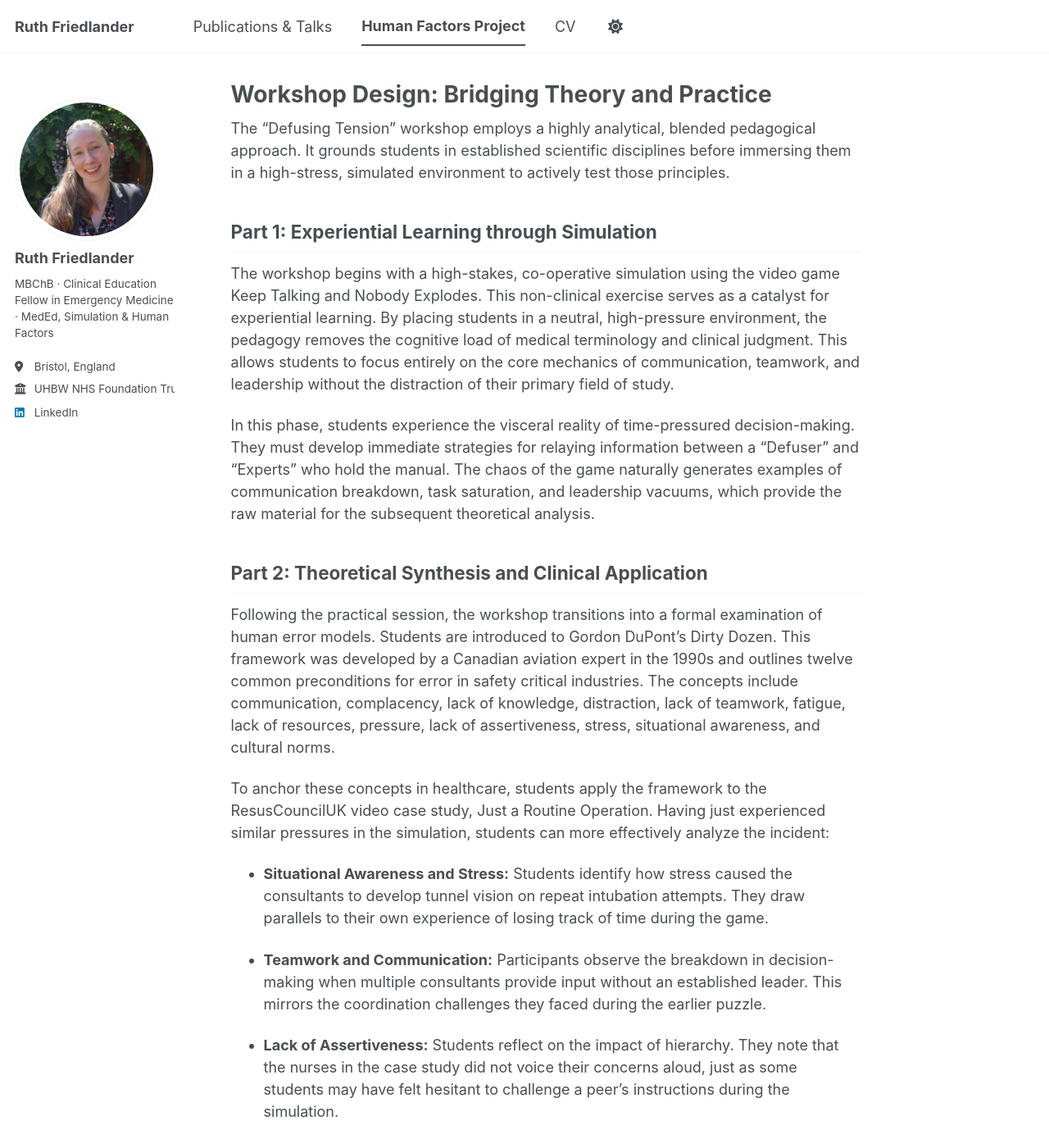
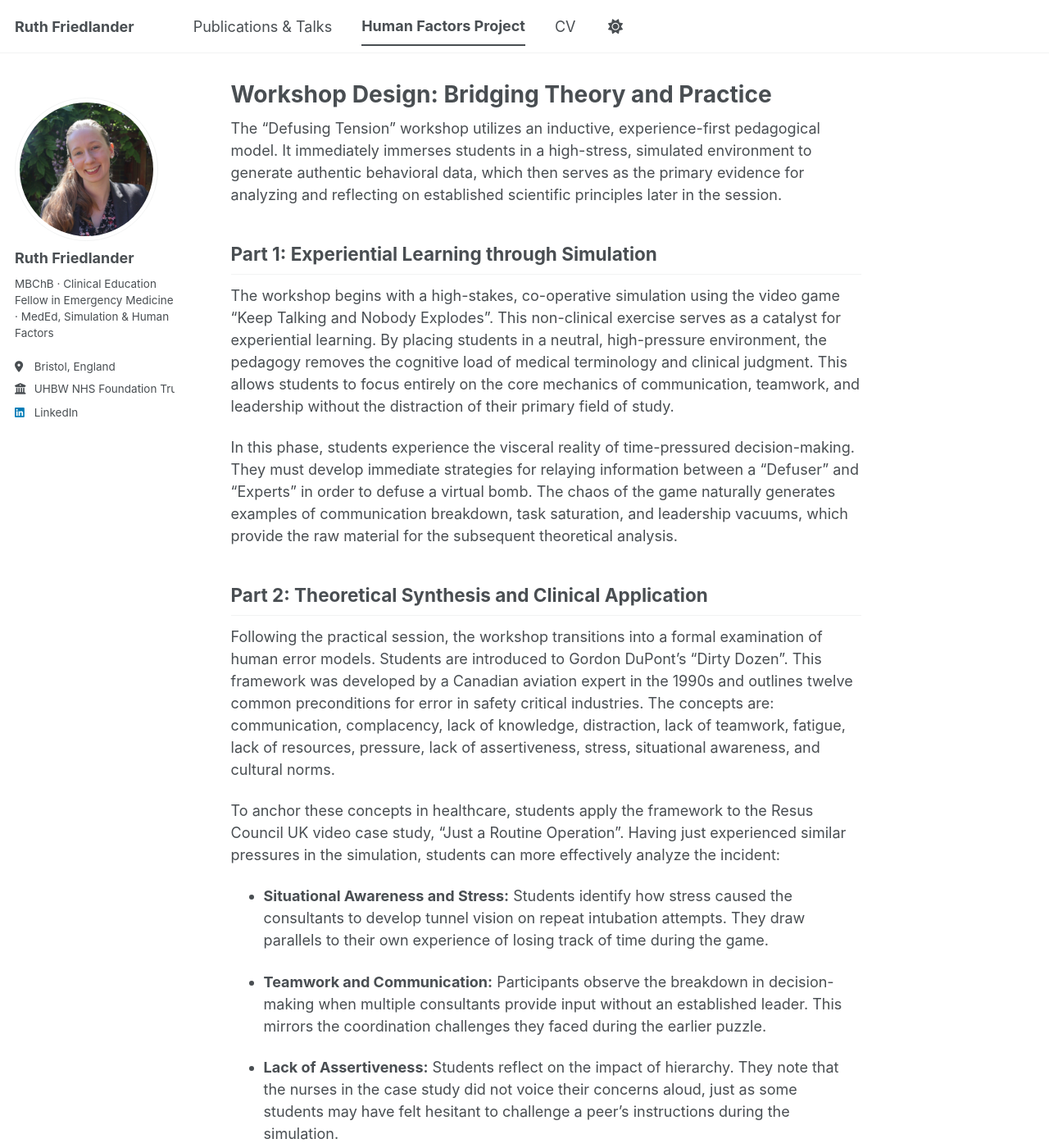
Before and after one commit to ruthfriedlander/ruthfriedlander.github.io, a Jekyll site: the page built from _pages/hf-workshop-design.md, in a window 1280 px wide and 1400 px high. Shown: the whole window at 82% size. Built offline with Jekyll 4.4.1, drawn with Linux system fonts in a browser that asks for light colours; a script bundle is joined from its source files by our own code; library files that are not in the unit come from our copies.

```diff
--- a/_pages/hf-workshop-design.md
+++ b/_pages/hf-workshop-design.md
@@ -5,17 +5,17 @@
 author_profile: true
 ---
 
-The "Defusing Tension" workshop employs a highly analytical, blended pedagogical approach. It grounds students in established scientific disciplines before immersing them in a high-stress, simulated environment to actively test those principles.
+The "Defusing Tension" workshop utilizes an inductive, experience-first pedagogical model. It immediately immerses students in a high-stress, simulated environment to generate authentic behavioral data, which then serves as the primary evidence for analyzing and reflecting on established scientific principles later in the session.
 
 ## Part 1: Experiential Learning through Simulation
-The workshop begins with a high-stakes, co-operative simulation using the video game Keep Talking and Nobody Explodes. This non-clinical exercise serves as a catalyst for experiential learning. By placing students in a neutral, high-pressure environment, the pedagogy removes the cognitive load of medical terminology and clinical judgment. This allows students to focus entirely on the core mechanics of communication, teamwork, and leadership without the distraction of their primary field of study.
+The workshop begins with a high-stakes, co-operative simulation using the video game "Keep Talking and Nobody Explodes". This non-clinical exercise serves as a catalyst for experiential learning. By placing students in a neutral, high-pressure environment, the pedagogy removes the cognitive load of medical terminology and clinical judgment. This allows students to focus entirely on the core mechanics of communication, teamwork, and leadership without the distraction of their primary field of study.
 
-In this phase, students experience the visceral reality of time-pressured decision-making. They must develop immediate strategies for relaying information between a "Defuser" and "Experts" who hold the manual. The chaos of the game naturally generates examples of communication breakdown, task saturation, and leadership vacuums, which provide the raw material for the subsequent theoretical analysis.
+In this phase, students experience the visceral reality of time-pressured decision-making. They must develop immediate strategies for relaying information between a "Defuser" and "Experts" in order to defuse a virtual bomb. The chaos of the game naturally generates examples of communication breakdown, task saturation, and leadership vacuums, which provide the raw material for the subsequent theoretical analysis.
 
 ## Part 2: Theoretical Synthesis and Clinical Application
-Following the practical session, the workshop transitions into a formal examination of human error models. Students are introduced to Gordon DuPont's Dirty Dozen. This framework was developed by a Canadian aviation expert in the 1990s and outlines twelve common preconditions for error in safety critical industries. The concepts include communication, complacency, lack of knowledge, distraction, lack of teamwork, fatigue, lack of resources, pressure, lack of assertiveness, stress, situational awareness, and cultural norms.
+Following the practical session, the workshop transitions into a formal examination of human error models. Students are introduced to Gordon DuPont's "Dirty Dozen". This framework was developed by a Canadian aviation expert in the 1990s and outlines twelve common preconditions for error in safety critical industries. The concepts are: communication, complacency, lack of knowledge, distraction, lack of teamwork, fatigue, lack of resources, pressure, lack of assertiveness, stress, situational awareness, and cultural norms.
 
-To anchor these concepts in healthcare, students apply the framework to the ResusCouncilUK video case study, Just a Routine Operation. Having just experienced similar pressures in the simulation, students can more effectively analyze the incident:
+To anchor these concepts in healthcare, students apply the framework to the Resus Council UK video case study, "Just a Routine Operation". Having just experienced similar pressures in the simulation, students can more effectively analyze the incident:
 
 * **Situational Awareness and Stress:** Students identify how stress caused the consultants to develop tunnel vision on repeat intubation attempts. They draw parallels to their own experience of losing track of time during the game.
 
```
Also changed, not shown: _pages/hf-outcomes-and-future.md (+2 -2 lines), _pages/hf-project.md (+2 -2 lines).
